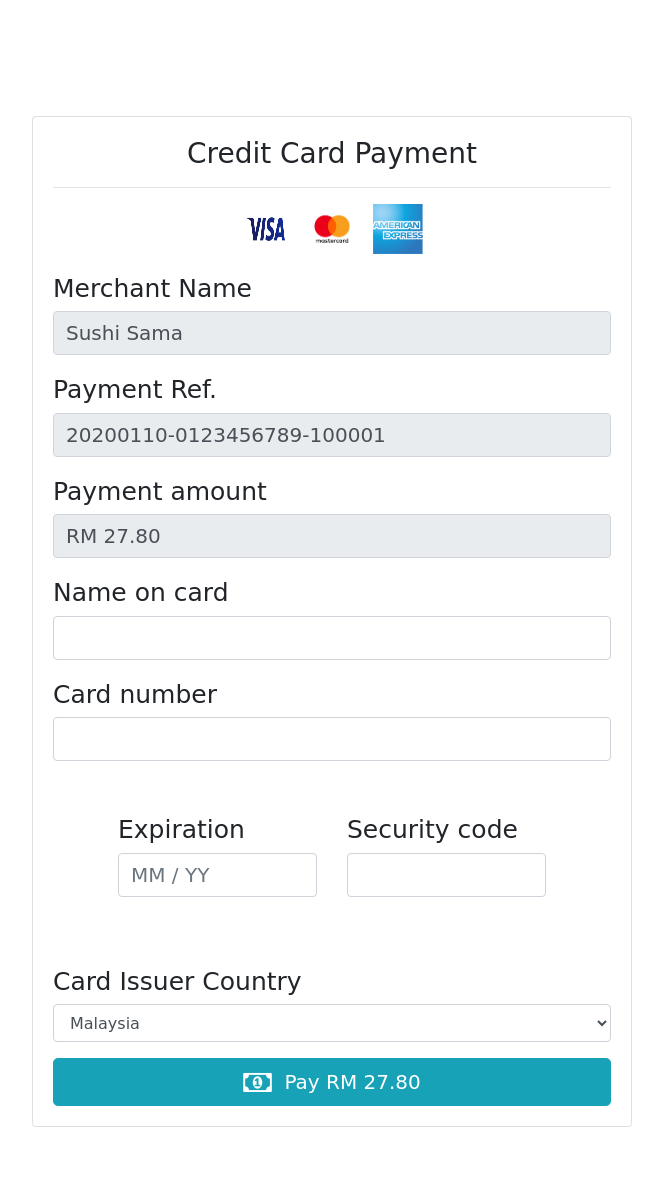
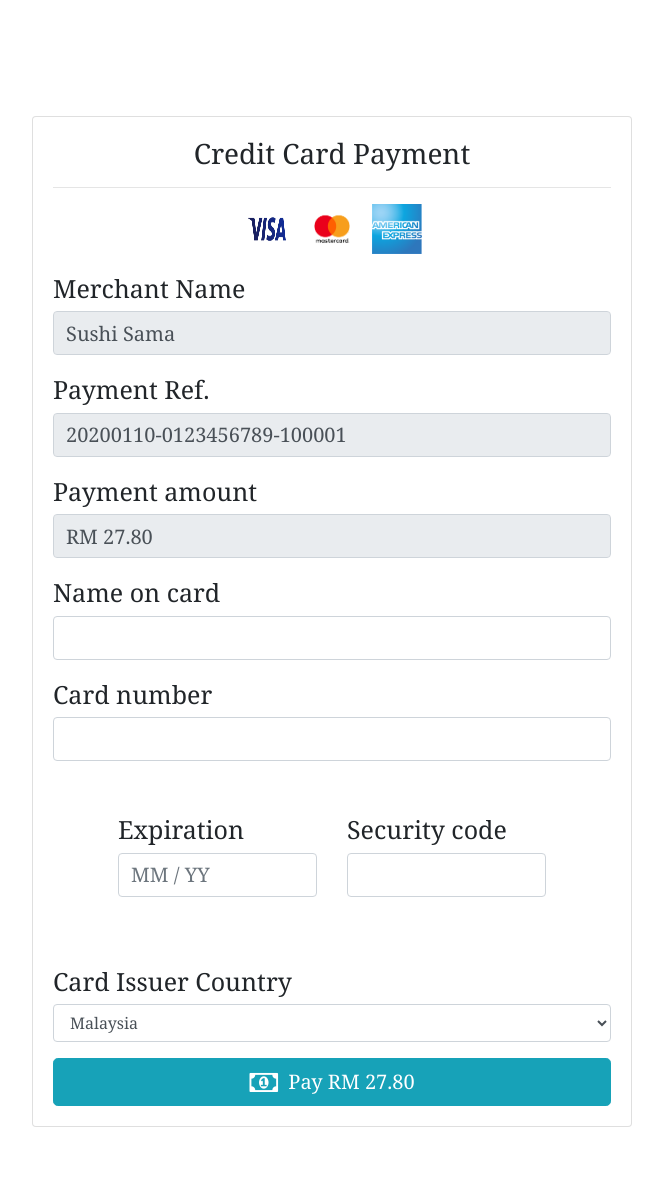
Before and after one commit to mich0292/Restaurant_Website, a PHP site: page /creditCard.html in a window 1280 px wide. Shown: the whole page, without its empty margins (308-971 px from the left). Run offline with PHP 8.4, Linux system fonts and the light colour scheme.

Commit message:
update font only

```diff
--- a/creditCard.css
+++ b/creditCard.css
@@ -5,8 +5,8 @@ input[type=text],input[type=tel]{
 
 
 body{
-	font-family: 'Comic Sans MS';
-	overflow-x:hidden;
+	font-family: 'Georgia', serif;
+	overflow-x: hidden;
 	font-size: 25px;
 }
 
```
